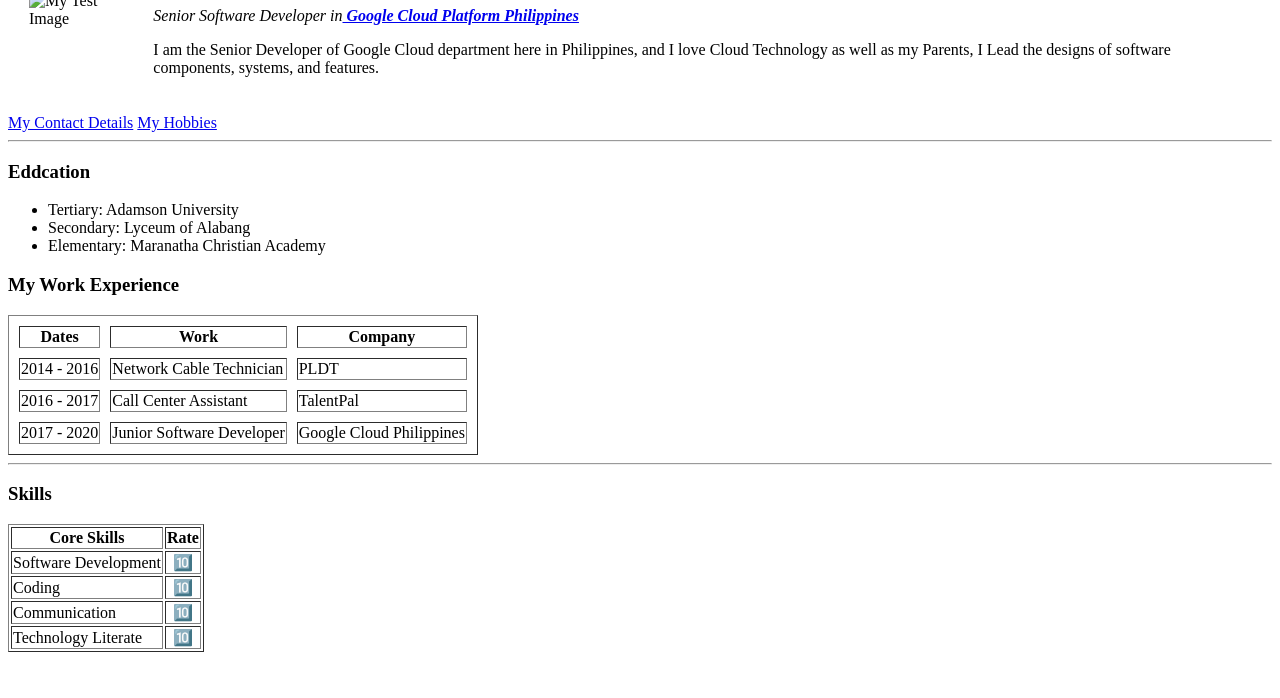
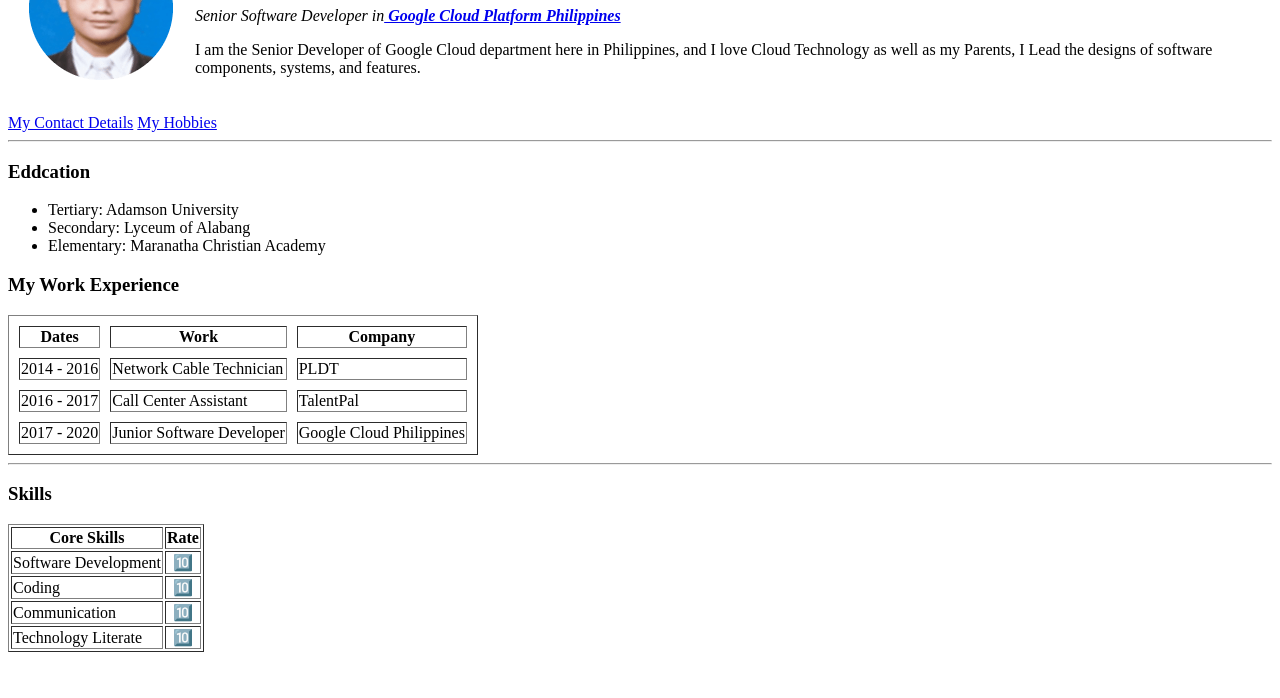
Before and after one commit to MBYLPH/cv1, a plain HTML site: page index.html in a window 1280 px wide. Shown: the part 102-800 px from the top of the page. Drawn offline with Linux system fonts and the light colour scheme.

Commit message:
Update index.html

```diff
--- a/index.html
+++ b/index.html
@@ -8,7 +8,7 @@
 	<body>
 		<table cellspacing="20">
 			<tr>
-				<td><img src="IMAGES/1.png" alt="My Test Image"></td>
+				<td><img src="1.png" alt="My Test Image"></td>
 
 			<td>
 			<h1>MARJOHN M. BAYLA</h1>
```
